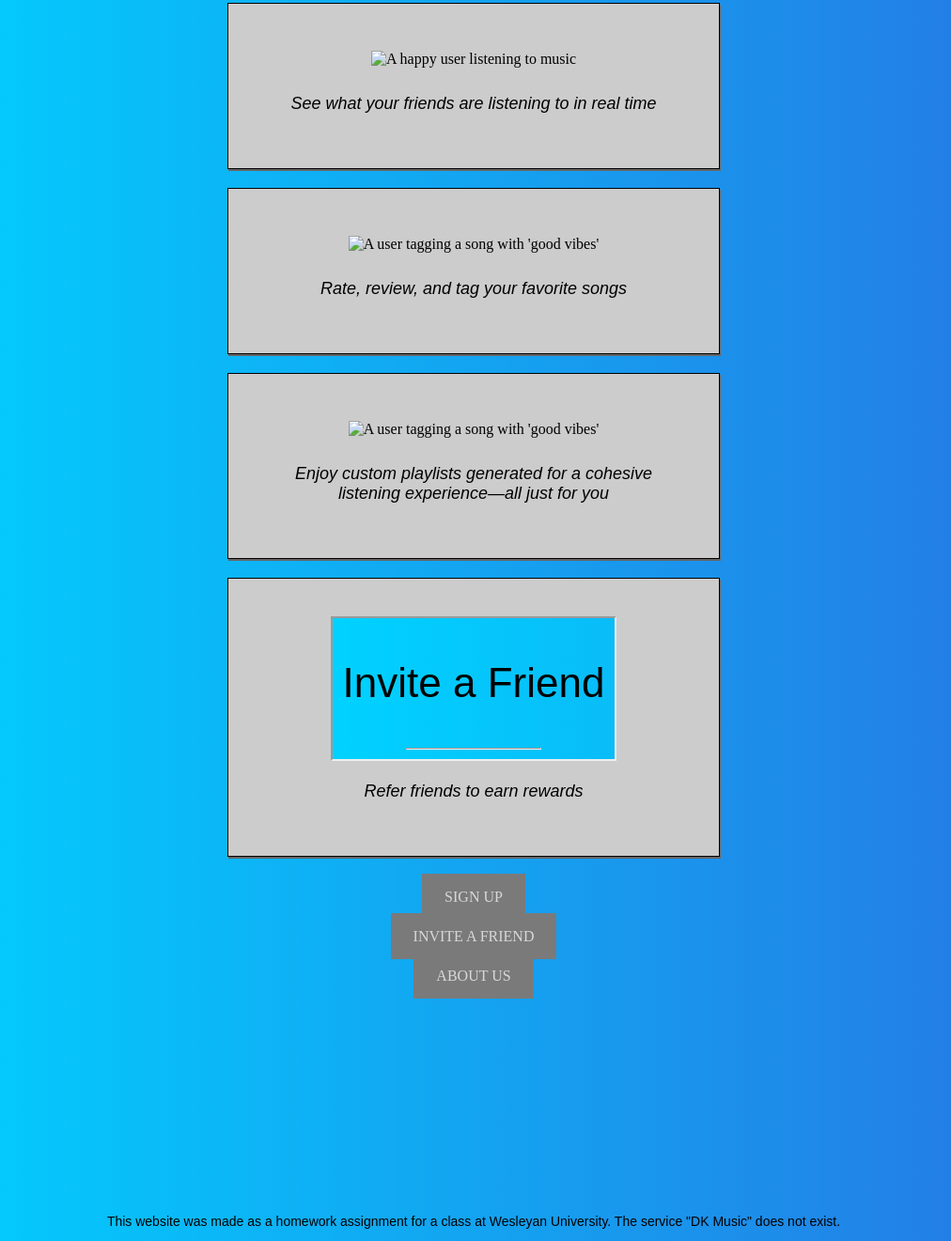
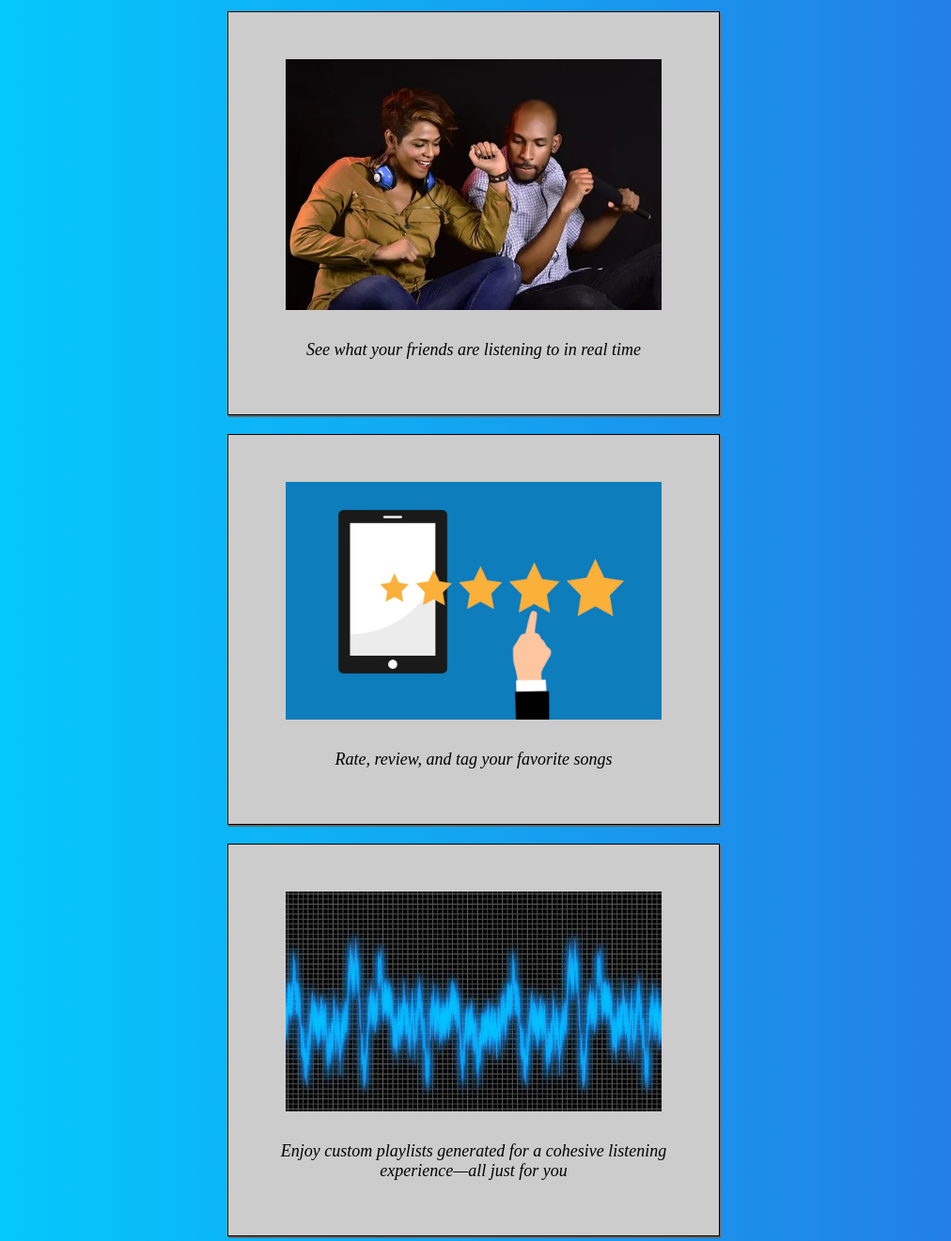
Before and after one commit to dkreutter/comp333-hw1, a plain HTML site: page index.html in a window 1280 px wide. Shown: the part 238-1559 px from the top of the page at 94% size, without its empty margins (136-1148 px from the left). Drawn offline with Linux system fonts and the light colour scheme.

Commit message:
updated css

```diff
--- a/DK_Style.css
+++ b/DK_Style.css
@@ -5,10 +5,10 @@ body{
 
 hr{
     margin: auto;
+    margin-bottom: 40px;
 }
 
 p{
-    font-family: Arial, Helvetica, sans-serif;
     font-size: 22px;
 }
 
@@ -26,7 +26,6 @@ a:hover {
 
 img{
     padding: 10px;
-    width: 100%;
 }
 
 ul{
@@ -36,11 +35,7 @@ ul{
 }
 
 li{
-    margin: 1.5em;
-}
-
-label{
-
+    margin: 30px;
 }
 
 input[type=text]{
--- a/index.html
+++ b/index.html
@@ -11,15 +11,15 @@
     <hr style="width:50%;text-align:center">
     <p class="subtitle">Streamlined music recommendations are just a few clicks away</p>
     <div class="imgbox" id="box1">
-        <img src="assets/img1.jpg" alt="A happy user listening to music" width="200">
+        <img src="assets/img1.jpg" alt="A happy user listening to music" width="400">
         <p class="imgcaption">See what your friends are listening to in real time</p>
     </div>
     <div class="imgbox" id="box2">
-        <img src="assets/img2.jpg" alt="A user tagging a song with 'good vibes'"  width="200">
+        <img src="assets/img2.jpg" alt="A user tagging a song with 'good vibes'" width="400">
         <p class="imgcaption">Rate, review, and tag your favorite songs</p>
     </div>
     <div class="imgbox" id="box3">
-        <img src="assets/img3.jpg" alt="A user tagging a song with 'good vibes'"  width="200">
+        <img src="assets/img3.jpg" alt="A user tagging a song with 'good vibes'" width="400">
         <p class="imgcaption">Enjoy custom playlists generated for a cohesive listening experience—all just for you</p>
     </div>
     <div class="imgbox" id="box4">
```
Also changed, not shown: assets/img1.jpg (added), assets/img2.jpg (added), assets/img3.jpg (added).
